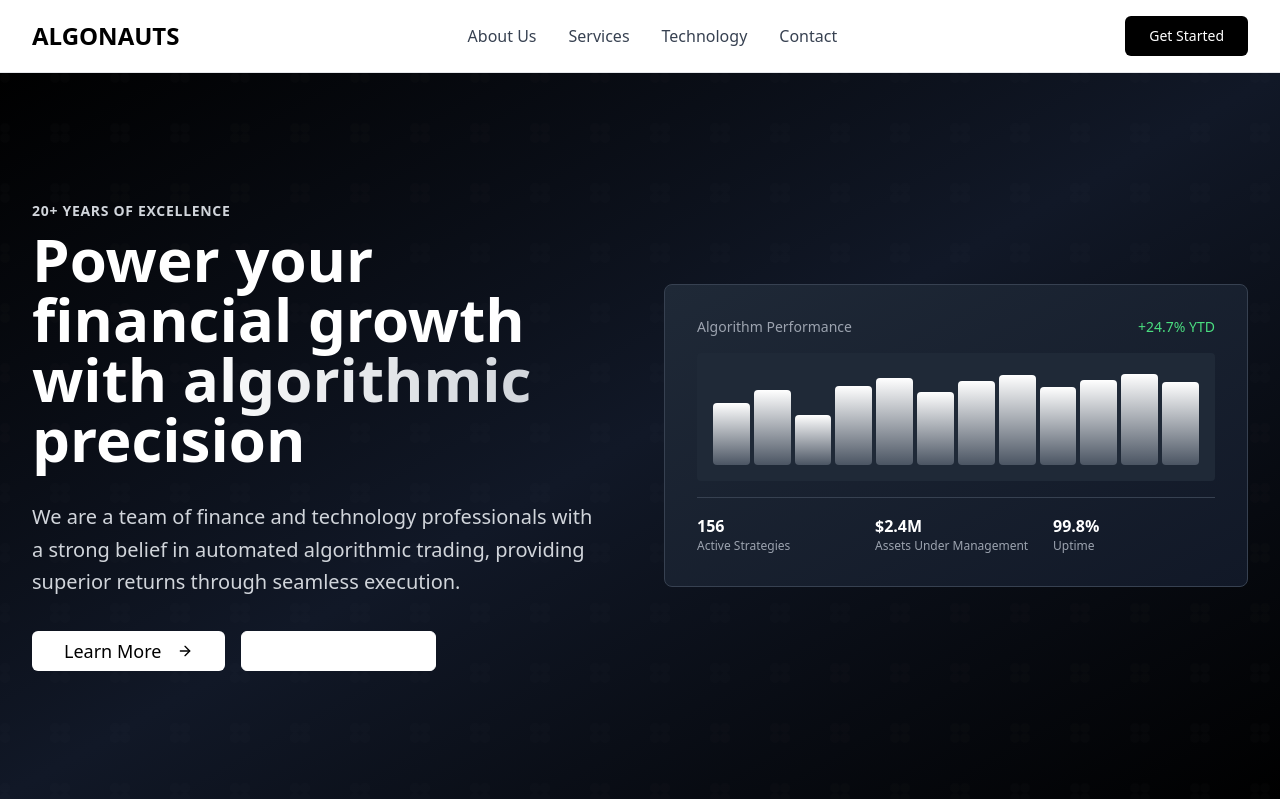
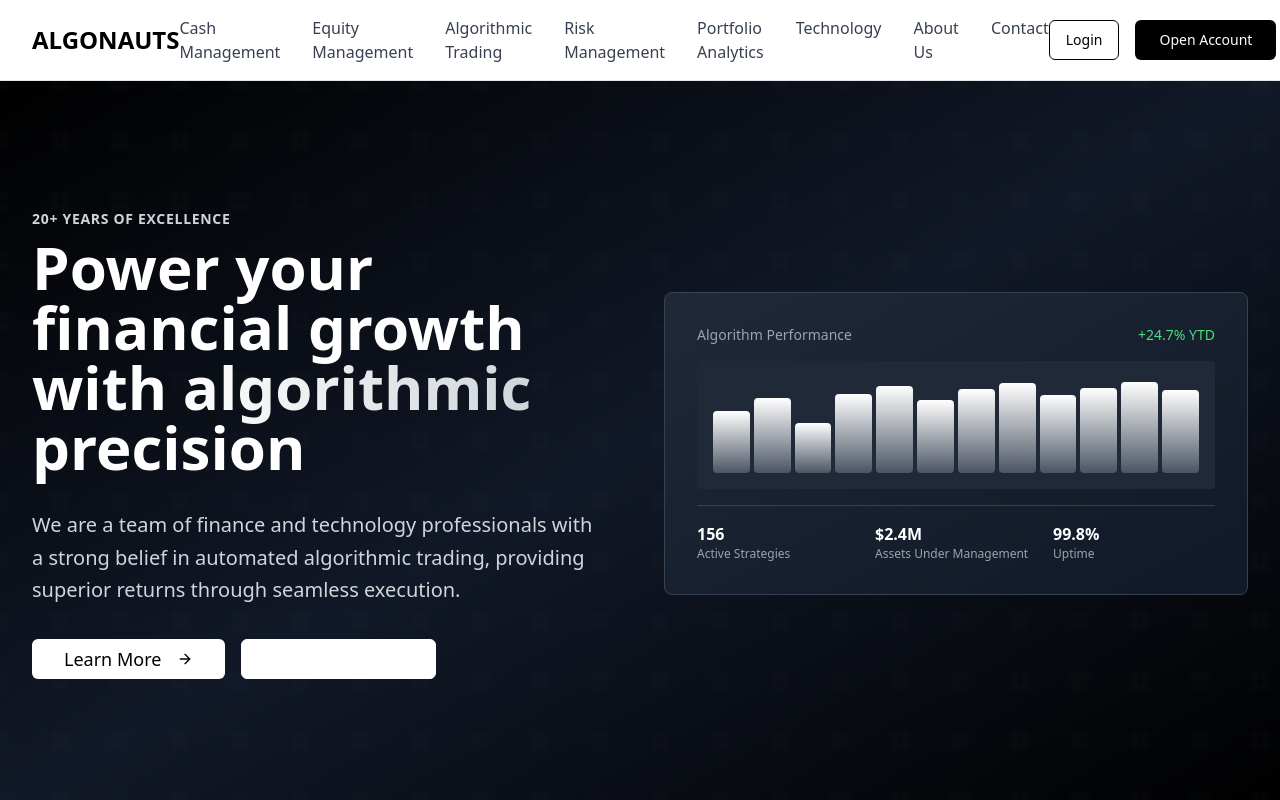
Before and after one commit to harshalalgonaus/algonauts-trade-flow, a React (Vite) app: page / in a window 1280 px wide. Shown: the top 800 px of the page. Built offline with nearby package versions, Linux system fonts and the light colour scheme.

Commit message:
Refactor: Update header navigation
Update the header navigation to match the reference image, including new sections.

```diff
--- a/src/components/Header.tsx
+++ b/src/components/Header.tsx
@@ -17,31 +17,46 @@ export const Header = () => {
           </div>
 
           {/* Desktop Navigation */}
-          <nav className="hidden md:flex space-x-8">
-            <a href="#about" className="text-gray-700 hover:text-black transition-colors">
-              About Us
+          <nav className="hidden lg:flex space-x-8">
+            <a href="#cash-management" className="text-gray-700 hover:text-black transition-colors">
+              Cash Management
             </a>
-            <a href="#services" className="text-gray-700 hover:text-black transition-colors">
-              Services
+            <a href="#equity-management" className="text-gray-700 hover:text-black transition-colors">
+              Equity Management
+            </a>
+            <a href="#algorithmic-trading" className="text-gray-700 hover:text-black transition-colors">
+              Algorithmic Trading
+            </a>
+            <a href="#risk-management" className="text-gray-700 hover:text-black transition-colors">
+              Risk Management
+            </a>
+            <a href="#portfolio-analytics" className="text-gray-700 hover:text-black transition-colors">
+              Portfolio Analytics
             </a>
             <a href="#technology" className="text-gray-700 hover:text-black transition-colors">
               Technology
+            </a>
+            <a href="#about" className="text-gray-700 hover:text-black transition-colors">
+              About Us
             </a>
             <a href="#contact" className="text-gray-700 hover:text-black transition-colors">
               Contact
             </a>
           </nav>
 
-          {/* CTA Button */}
-          <div className="hidden md:flex">
+          {/* CTA Buttons */}
+          <div className="hidden lg:flex space-x-4">
+            <Button variant="outline" className="border-black text-black hover:bg-gray-50">
+              Login
+            </Button>
             <Button className="bg-black text-white hover:bg-gray-800 px-6 py-2">
-              Get Started
+              Open Account
             </Button>
           </div>
 
           {/* Mobile menu button */}
           <button
-            className="md:hidden"
+            className="lg:hidden"
             onClick={() => setIsMenuOpen(!isMenuOpen)}
           >
             <div className="w-6 h-6 flex flex-col justify-center items-center">
@@ -54,23 +69,40 @@ export const Header = () => {
 
         {/* Mobile Navigation */}
         {isMenuOpen && (
-          <div className="md:hidden pb-4">
+          <div className="lg:hidden pb-4">
             <nav className="flex flex-col space-y-4">
-              <a href="#about" className="text-gray-700 hover:text-black transition-colors">
-                About Us
+              <a href="#cash-management" className="text-gray-700 hover:text-black transition-colors">
+                Cash Management
               </a>
-              <a href="#services" className="text-gray-700 hover:text-black transition-colors">
-                Services
+              <a href="#equity-management" className="text-gray-700 hover:text-black transition-colors">
+                Equity Management
+              </a>
+              <a href="#algorithmic-trading" className="text-gray-700 hover:text-black transition-colors">
+                Algorithmic Trading
+              </a>
+              <a href="#risk-management" className="text-gray-700 hover:text-black transition-colors">
+                Risk Management
+              </a>
+              <a href="#portfolio-analytics" className="text-gray-700 hover:text-black transition-colors">
+                Portfolio Analytics
               </a>
               <a href="#technology" className="text-gray-700 hover:text-black transition-colors">
                 Technology
               </a>
+              <a href="#about" className="text-gray-700 hover:text-black transition-colors">
+                About Us
+              </a>
               <a href="#contact" className="text-gray-700 hover:text-black transition-colors">
                 Contact
               </a>
-              <Button className="bg-black text-white hover:bg-gray-800 w-fit">
-                Get Started
-              </Button>
+              <div className="flex flex-col space-y-2 pt-4">
+                <Button variant="outline" className="border-black text-black hover:bg-gray-50 w-fit">
+                  Login
+                </Button>
+                <Button className="bg-black text-white hover:bg-gray-800 w-fit">
+                  Open Account
+                </Button>
+              </div>
             </nav>
           </div>
         )}
```
